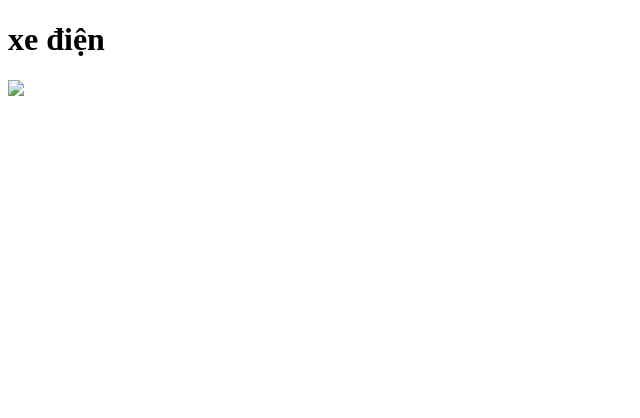
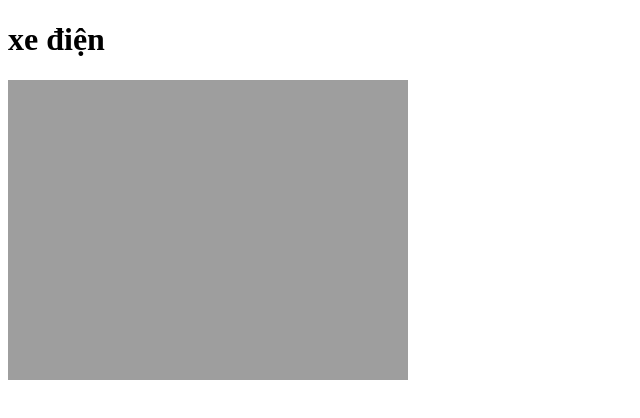
Before and after one commit to Sangundev/Da1_xedien_tantrung_t8, a plain HTML site: page index.html in a window 1280 px wide. Shown: the whole page, without its empty margins (0-640 px from the left). Drawn offline with Linux system fonts and the light colour scheme; the site is published under a folder, as on GitHub Pages, so addresses that start at the root find nothing.

Commit message:
update demo home page

```diff
--- a/index.html
+++ b/index.html
@@ -7,6 +7,6 @@
 </head>
 <body>
     <h1>xe điện</h1>
-    <img src="/img/demo.png">
+    <img src="img/demo.png">
 </body>
 </html>
```
